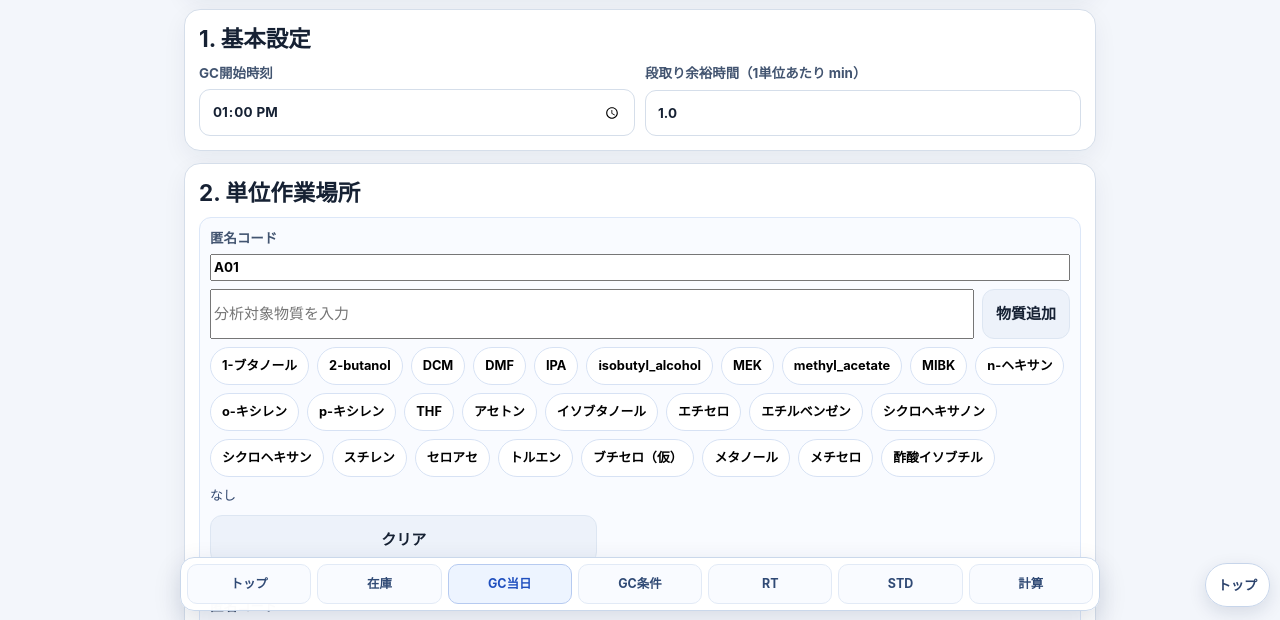
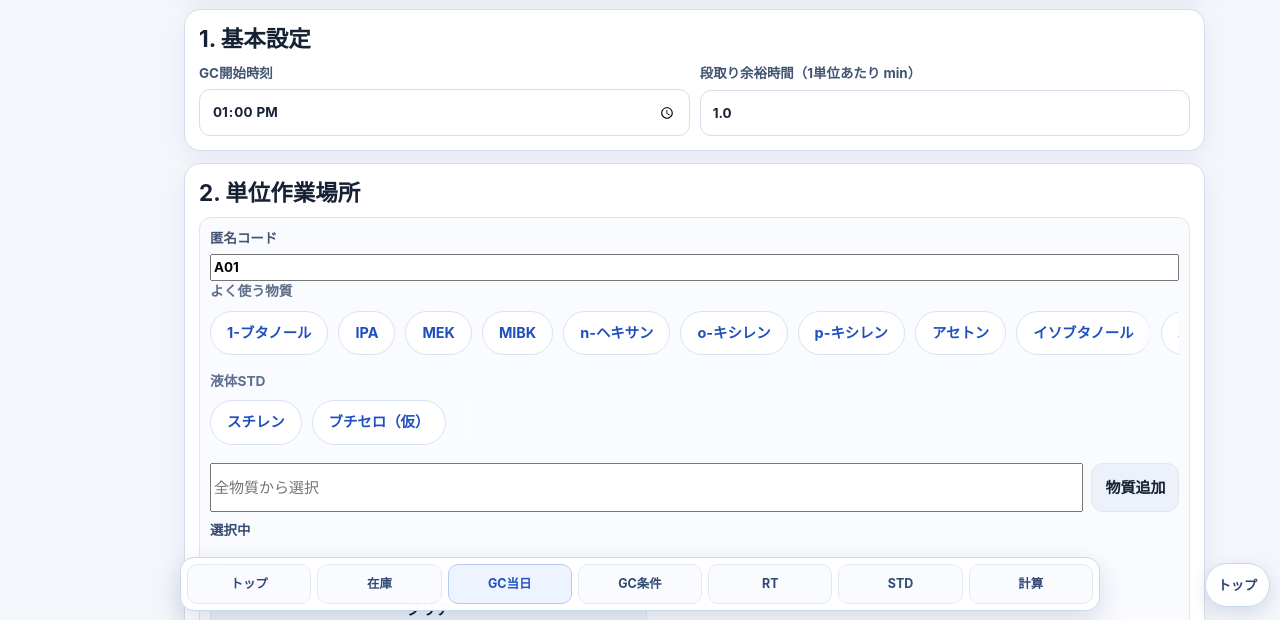
Before and after one commit to rodoeisei-lab/work-ops-hub, a plain HTML site: page gc-day-plan.html in a window 1280 px wide. Shown: the part 179-799 px from the top of the page. Drawn offline with Linux system fonts and the light colour scheme.

Commit message:
Improve GC quick analyte chips for favorites and touch UX

```diff
--- a/assets/css/gc-calculator.css
+++ b/assets/css/gc-calculator.css
@@ -92,8 +92,9 @@
 }
 
 
-.quick-chips { display:flex; flex-wrap:wrap; gap:8px; margin-top:6px; }
-.quick-chip { border:1px solid var(--line); border-radius:999px; background:#fff; color:var(--text); padding:7px 11px; font-size:.82rem; min-height:34px; }
+.quick-chips { display:flex; flex-wrap:nowrap; gap:10px; margin-top:8px; overflow-x:auto; overflow-y:hidden; padding:3px 24px 8px 0; scrollbar-width:thin; }
+.quick-chips::after { content:''; position:sticky; right:0; width:16px; flex:0 0 16px; pointer-events:none; background:linear-gradient(90deg, rgba(255,255,255,0), #fff); }
+.quick-chip { border:1px solid var(--line); border-radius:999px; background:#fff; color:var(--accent); padding:10px 16px; font-size:.9rem; min-height:44px; font-weight:700; flex:0 0 auto; }
 .quick-chip.secondary { background:#f6f8ff; border-color:#d9e2f6; }
 .quick-chip:disabled { opacity:.45; cursor:not-allowed; }
-.quick-chip.active { background: var(--accent-soft); border-color:#b5c9ff; color:var(--accent); }
+.quick-chip.active { background: #1f4fbf; border-color:#1f4fbf; color:#fff; }
--- a/assets/css/gc-day-plan.css
+++ b/assets/css/gc-day-plan.css
@@ -6,10 +6,15 @@
 .top-grid label,.workplace-card label { display: grid; gap: 6px; font-size: .84rem; font-weight: 700; color:#425470; }
 .workplace-list { display: grid; gap: 10px; }
 .workplace-card { border: 1px solid #dce7f8; border-radius: 12px; background:#f9fbff; padding: 10px; }
-.input-row { display:grid; grid-template-columns:1fr auto; gap:8px; margin-top:8px; }
-.quick-chips { display:flex; flex-wrap:wrap; gap:8px; margin-top:8px; max-height:130px; overflow:auto; }
-.quick-chips button { min-height: 38px; border-radius: 999px; padding: 7px 11px; font-size: .8rem; border:1px solid #d7e2f4; background:#fff; }
-.quick-chips button.active { border-color:#b6caf0; background:#edf4ff; color:#1f4fbf; }
+.input-row { display:grid; grid-template-columns:1fr auto; gap:8px; margin-top:10px; }
+.chip-section-title { margin: 10px 0 0; font-size: .82rem; font-weight: 700; color: #445673; }
+.chip-section-title.subtle { margin-top: 8px; color: #5e7090; }
+.quick-chips { display:flex; flex-wrap:nowrap; gap:10px; margin-top:6px; overflow-x:auto; overflow-y:hidden; padding:2px 24px 8px 0; scrollbar-width:thin; }
+.quick-chips::after { content:''; position:sticky; right:0; width:16px; flex:0 0 16px; pointer-events:none; background:linear-gradient(90deg, rgba(249,251,255,0), #f9fbff); }
+.quick-chips button { min-height: 44px; border-radius: 999px; padding: 10px 16px; font-size: .9rem; font-weight: 700; border:1px solid #d7e2f4; background:#fff; color:#1f4fbf; flex:0 0 auto; cursor:pointer; }
+.quick-chips button.active { border-color:#1f4fbf; background:#1f4fbf; color:#fff; }
+.empty-chip-note { font-size: .8rem; color: #6b7c97; }
+.selected-row { margin-top: 8px; display: grid; gap: 6px; font-size: .84rem; color:#344a70; }
 .selected-items { margin-top: 8px; font-size: .82rem; color:#344a70; }
 .selected-tag { display:inline-flex; align-items:center; gap:6px; margin: 4px 6px 0 0; background:#edf4ff; border-radius:999px; padding: 4px 8px; }
 .selected-tag button { border:0; background:transparent; min-height:auto; padding:0; }
--- a/assets/css/gc-finder.css
+++ b/assets/css/gc-finder.css
@@ -73,28 +73,46 @@
 
 .quick-chips {
   display: flex;
-  flex-wrap: wrap;
-  gap: 8px;
+  flex-wrap: nowrap;
+  gap: 10px;
   margin-top: 8px;
-  max-height: 150px;
-  overflow: auto;
-  padding: 2px 2px 2px 0;
+  overflow-x: auto;
+  overflow-y: hidden;
+  padding: 4px 24px 8px 0;
+  scrollbar-width: thin;
 }
 
 .quick-chip {
   border: 1px solid var(--line);
   border-radius: 999px;
   background: #fff;
-  color: var(--text);
-  padding: 9px 11px;
-  font-size: .83rem;
-  min-height: 38px;
+  color: var(--accent);
+  padding: 11px 16px;
+  font-size: .9rem;
+  min-height: 44px;
+  font-weight: 700;
+  flex: 0 0 auto;
+  cursor: pointer;
 }
 
 .quick-chip.active {
-  background: var(--accent-soft);
-  border-color: #b5c9ff;
-  color: var(--accent);
+  background: #1f4fbf;
+  border-color: #1f4fbf;
+  color: #fff;
+}
+
+.quick-chip:active {
+  transform: translateY(1px);
+}
+
+.quick-chips::after {
+  content: '';
+  position: sticky;
+  right: 0;
+  width: 16px;
+  flex: 0 0 16px;
+  pointer-events: none;
+  background: linear-gradient(90deg, rgba(255, 255, 255, 0), #fff);
 }
 
 .selected-row {
@@ -107,7 +125,7 @@
 .selected-chips {
   display: flex;
   flex-wrap: wrap;
-  gap: 6px;
+  gap: 8px;
 }
 
 .selected-tag {
--- a/assets/js/gc-calculator.js
+++ b/assets/js/gc-calculator.js
@@ -178,6 +178,7 @@
       chip.className = 'quick-chip' + (isSecondary ? ' secondary' : '');
       chip.textContent = entry.display_name || entry.normalized_name || '-';
       chip.dataset.materialOption = matched?.optionLabel || '';
+      chip.setAttribute('aria-pressed', 'false');
       chip.disabled = !matched;
       chip.title = matched ? 'クリックで選択中の行に反映' : 'STDマスタ未登録';
       chip.addEventListener('click', () => applyFavoriteToActiveRow(chip.dataset.materialOption));
@@ -219,7 +220,9 @@
     [els.favoriteCommonChips, els.favoriteLiquidChips].forEach((container) => {
       if (!container) return;
       Array.from(container.querySelectorAll('.quick-chip')).forEach((chip) => {
-        chip.classList.toggle('active', selected.has(chip.dataset.materialOption));
+        const isActive = selected.has(chip.dataset.materialOption);
+        chip.classList.toggle('active', isActive);
+        chip.setAttribute('aria-pressed', isActive ? 'true' : 'false');
       });
     });
   }
--- a/assets/js/gc-day-plan.js
+++ b/assets/js/gc-day-plan.js
@@ -6,7 +6,8 @@
     rtLibrary: 'data/gc-rt-library.json',
     analyteAliases: 'data/gc-analyte-aliases.json',
     analyteDisplay: 'data/gc-analyte-display.json',
-    rules: 'data/gc-method-rules.json'
+    rules: 'data/gc-method-rules.json',
+    favorites: 'data/gc-favorite-analytes.json'
   };
 
   const els = {
@@ -38,9 +39,10 @@
   }
 
   async function loadData() {
-    const [machines, columns, tempPrograms, rtLibrary, analyteAliases, analyteDisplay, rules] = await Promise.all([
+    const [machines, columns, tempPrograms, rtLibrary, analyteAliases, analyteDisplay, rules, favorites] = await Promise.all([
       fetchJson(PATHS.machines), fetchJson(PATHS.columns), fetchJson(PATHS.tempPrograms), fetchJson(PATHS.rtLibrary),
-      fetchJson(PATHS.analyteAliases), fetchJson(PATHS.analyteDisplay), fetchJson(PATHS.rules)
+      fetchJson(PATHS.analyteAliases), fetchJson(PATHS.analyteDisplay), fetchJson(PATHS.rules),
+      fetchJson(PATHS.favorites, { common: [], liquid_standard: [] })
     ]);
     const aliasLookup = new Map();
     const displayMap = new Map();
@@ -82,7 +84,8 @@
       label: displayMap.get(id) || id
     })).sort((a, b) => a.label.localeCompare(b.label, 'ja'));
 
-    return { methods, analytes, aliasLookup, displayMap, rules, machines };
+    const favoriteMeta = buildFavoriteMeta(favorites, analytes);
+    return { methods, analytes, aliasLookup, displayMap, rules, machines, favoriteMeta };
   }
 
   function createEntry(code) { return { key: 'w_' + Math.random().toString(36).slice(2), code: code || suggestCode(), selected: new Map() }; }
@@ -99,19 +102,23 @@
       card.className = 'workplace-card';
       card.innerHTML = `
         <label>匿名コード<input class="code-input" data-key="${entry.key}" value="${escapeHtml(entry.code)}" placeholder="例: A01"></label>
+        <p class="chip-section-title">よく使う物質</p>
+        <div class="quick-chips" data-key="${entry.key}" data-chip-kind="common"></div>
+        <p class="chip-section-title subtle">液体STD</p>
+        <div class="quick-chips liquid-std-chips" data-key="${entry.key}" data-chip-kind="liquid"></div>
         <div class="input-row">
-          <input class="analyte-input" data-key="${entry.key}" list="analyteList" placeholder="分析対象物質を入力">
+          <input class="analyte-input" data-key="${entry.key}" list="analyteList" placeholder="全物質から選択">
           <button class="plain add-btn" data-key="${entry.key}" type="button">物質追加</button>
         </div>
-        <div class="quick-chips" data-key="${entry.key}"></div>
-        <div class="selected-items" data-list="${entry.key}">なし</div>
+        <div class="selected-row"><strong>選択中</strong><div class="selected-items" data-list="${entry.key}">なし</div></div>
         <div class="action-row">
           <button class="plain clear-btn" data-key="${entry.key}" type="button">クリア</button>
           ${idx >= 2 ? `<button class="danger remove-btn" data-key="${entry.key}" type="button">作業場を削除</button>` : '<span></span>'}
         </div>
       `;
       els.workplaceCards.appendChild(card);
-      renderChips(entry, card.querySelector('.quick-chips'));
+      renderChips(entry, card.querySelector('.quick-chips[data-chip-kind="common"]'), 'common');
+      renderChips(entry, card.querySelector('.quick-chips[data-chip-kind="liquid"]'), 'liquid_standard');
       renderSelected(entry, card.querySelector('[data-list]'));
     });
     renderDatalist();
@@ -140,15 +147,29 @@
 
   function findEntry(key) { return state.workplaceEntries.find((x) => x.key === key); }
 
-  function renderChips(entry, root) {
-    state.data.analytes.forEach((a) => {
+  function renderChips(entry, root, kind) {
+    if (!root) return;
+    const targets = getFavoriteAnalytes(kind);
+    if (!targets.length) {
+      root.innerHTML = '<span class="empty-chip-note">候補なし</span>';
+      return;
+    }
+    targets.forEach((a) => {
       const b = document.createElement('button');
       b.type = 'button';
       b.className = entry.selected.has(a.id) ? 'active' : '';
+      b.setAttribute('aria-pressed', entry.selected.has(a.id) ? 'true' : 'false');
       b.textContent = a.label;
       b.addEventListener('click', () => { entry.selected.has(a.id) ? entry.selected.delete(a.id) : entry.selected.set(a.id, a); renderWorkplaces(); });
       root.appendChild(b);
     });
+  }
+
+  function getFavoriteAnalytes(kind) {
+    const favorites = kind === 'liquid_standard'
+      ? state.data.favoriteMeta.liquid_standard
+      : state.data.favoriteMeta.common;
+    return state.data.analytes.filter((item) => favorites.has(item.id));
   }
 
   function renderSelected(entry, root) {
@@ -261,8 +282,36 @@
   function calcEnd(start, plus) { const base = parseTime(start); if (!Number.isFinite(base)) return '開始時刻入力で表示'; const t = (Math.round(base + plus) + 1440) % 1440; return `${String(Math.floor(t / 60)).padStart(2, '0')}:${String(t % 60).padStart(2, '0')}頃`; }
   function parseTime(t) { if (!String(t).includes(':')) return NaN; const [h, m] = String(t).split(':').map(Number); return h * 60 + m; }
   function norm(v) { return String(v || '').trim().toLowerCase().replace(/\s+/g, ''); }
+  function buildFavoriteMeta(favorites, analytes) {
+    const idByNorm = new Map();
+    (analytes || []).forEach((item) => {
+      idByNorm.set(norm(item.id), item.id);
+      idByNorm.set(norm(item.label), item.id);
+    });
+
+    function toId(entry) {
+      const keys = [entry?.normalized_name, entry?.display_name];
+      for (const key of keys) {
+        const found = idByNorm.get(norm(key));
+        if (found) return found;
+      }
+      return null;
+    }
+
+    return {
+      common: new Set((favorites?.common || []).map(toId).filter(Boolean)),
+      liquid_standard: new Set((favorites?.liquid_standard || []).map(toId).filter(Boolean))
+    };
+  }
   function avg(arr) { return arr.length ? arr.reduce((a, b) => a + b, 0) / arr.length : 0; }
   function fmt(n) { return Number.isFinite(n) ? Number(n.toFixed(2)).toString() : '-'; }
   function escapeHtml(v) { return String(v).replaceAll('&', '&amp;').replaceAll('<', '&lt;').replaceAll('>', '&gt;').replaceAll('"', '&quot;').replaceAll("'", '&#39;'); }
-  async function fetchJson(path) { const res = await fetch(path); if (!res.ok) throw new Error(path + ' の読み込みに失敗'); return res.json(); }
+  async function fetchJson(path, fallback) {
+    const res = await fetch(path);
+    if (!res.ok) {
+      if (typeof fallback !== 'undefined') return fallback;
+      throw new Error(path + ' の読み込みに失敗');
+    }
+    return res.json();
+  }
 })();
```
Also changed, not shown: assets/js/gc-finder.js (+21 -8 lines), gc-calculator.html (+3 -3 lines), gc-method-finder.html (+5 -5 lines).
